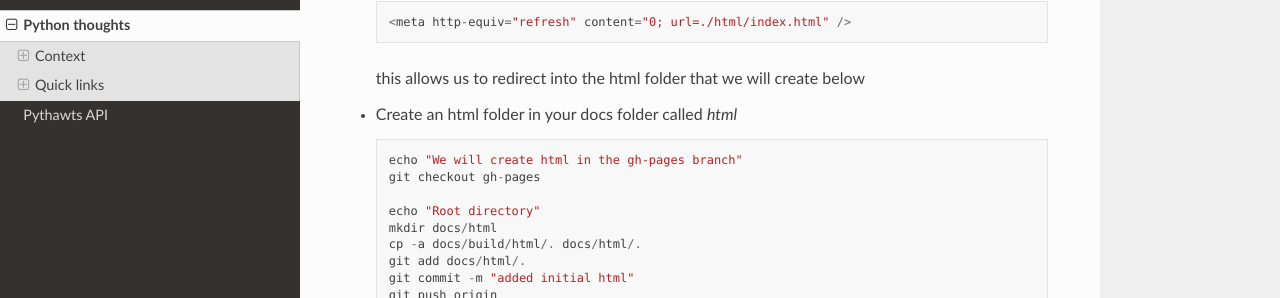
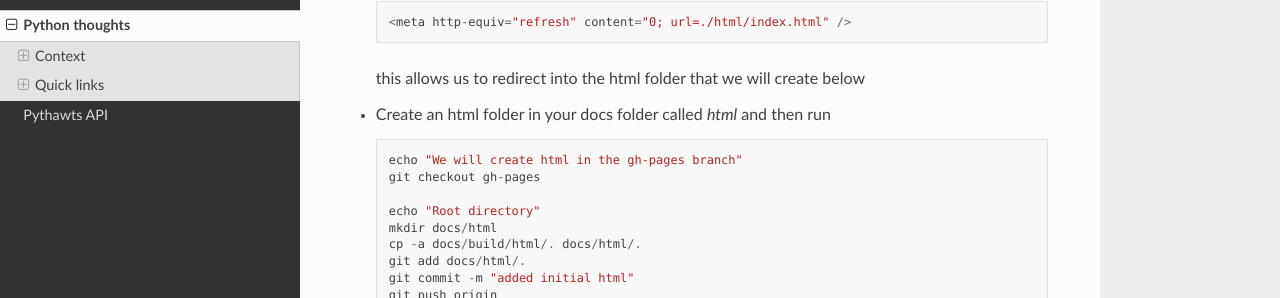
Before and after one commit to mcaple/pythawts, a Sphinx documentation site: the page built from docs/source/context.rst, in a window 1280 px wide and 900 px high, scrolled down 4780 px. Shown: the part 153-451 px from the top of the window. Built offline with Sphinx 7.4.7 and the Read the Docs theme 2.0.0, drawn with Linux system fonts in a browser that asks for light colours.

```diff
--- a/docs/source/context.rst
+++ b/docs/source/context.rst
@@ -260,7 +260,7 @@
     <meta http-equiv="refresh" content="0; url=./html/index.html" />
 
    this allows us to redirect into the html folder that we will create below
--  Create an html folder in your docs folder called *html*
+-  Create an html folder in your docs folder called *html*  and then run
    ::
 
       echo "We will create html in the gh-pages branch"
```
